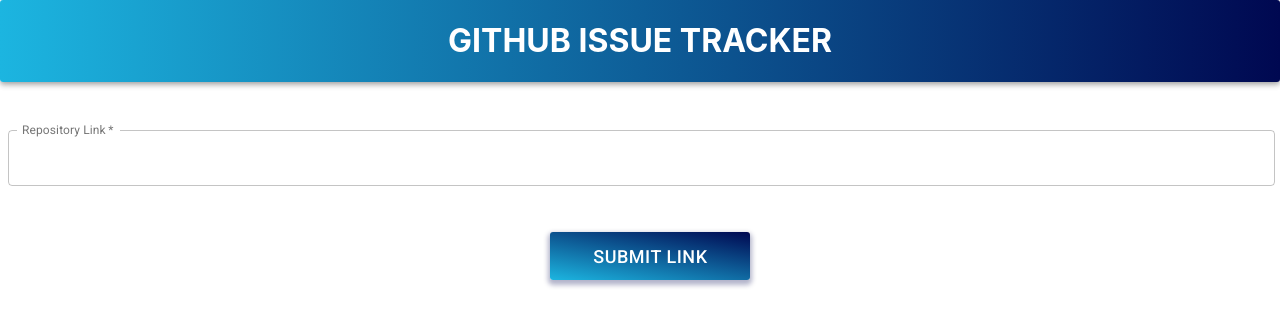
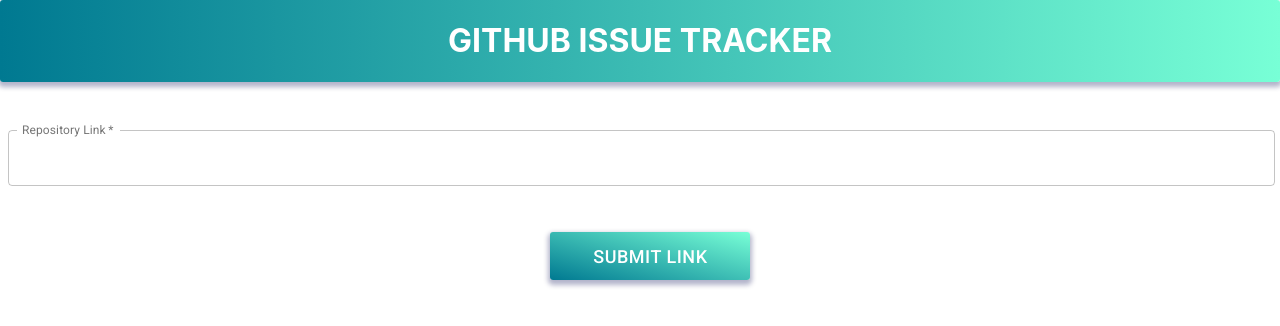
Before and after one commit to aayusachdev/Issue-tracker, a React (Create React App) app: page / in a window 1280 px wide. Shown: the top 326 px of the page. Built offline with nearby package versions, Linux system fonts and the light colour scheme.

Commit message:
UI changes

```diff
--- a/src/components/ErrorModalComp.js
+++ b/src/components/ErrorModalComp.js
@@ -15,7 +15,7 @@ const useStyles = makeStyles({
     media: {
       height: 140,
       width:500,
-      background: 'linear-gradient(15deg, #1CB5E0 0%, #000851 100%)',
+      background: 'linear-gradient(15deg , #007991, #78ffd6)',
       borderRadius: 4,
       margin: '25% auto',
       boxShadow: '0px 3px 5px 2px rgba(0, 8, 81, 0.3)',
--- a/src/components/HeaderComp.js
+++ b/src/components/HeaderComp.js
@@ -16,12 +16,12 @@ import AppBar from '@material-ui/core/AppBar';
 */
 const StyledAppBar = withStyles({
     root: {
-      background: 'linear-gradient(90deg, #1CB5E0 0%, #000851 100%)',
+      background: 'linear-gradient(to right, #007991, #78ffd6)',
       borderRadius: 3,
       border: 0,
       color: 'white',
       padding: '0 30px',
-      //boxShadow: '5px 3px 5px 2px rgba(0,8,81,0.3)',
+      boxShadow: '0px 3px 5px 2px rgba(0, 8, 81, 0.3)',
       textAlign:'center'
     }
   })(AppBar);
--- a/src/components/InputComp.js
+++ b/src/components/InputComp.js
@@ -27,7 +27,7 @@ var datetime= require('react-datetime');
 */
 const StyledButton = withStyles({
     root: {
-      background: 'linear-gradient(10deg, #1CB5E0 0%, #000851 100%)',
+      background: 'linear-gradient(15deg , #007991, #78ffd6)',
       borderRadius: 3,
       border: 0,
       color: 'white',
@@ -49,7 +49,7 @@ const StyledInput= withStyles({
     root: {
            margin: 'auto',
            width: '99%',
-           borderColor: '#000851'
+           borderColor: '#78ffd6'
         },
     })(TextField);
 
@@ -102,9 +102,8 @@ class InputComp extends Component{
                     axios.get(`${apiUrlIssues}/pulls`,{headers:{'Content-Type': 'application/json'}}),
                     axios.get(`${apiUrlIssues}/issues?since=${last_24hr}`,{headers:{'Content-Type': 'application/json'}}),
                     axios.get(`${apiUrlIssues}/issues?since=${last_7days}`,{headers:{'Content-Type': 'application/json'}})])
-                    /** GET API calls to
-                     *  Issues, -pulls, Issues -using since=last24hrs and since=last7days ISO strings.
-                     */
+                    /* GET API calls to
+                       Issues, -pulls, Issues -using since=last24hrs and since=last7days ISO strings.*/
                .then(axios.spread((firstResponse, secondResponse, thirdResponse, fourthResponse) => {
                     all_open_issues= firstResponse.data["open_issues_count"]-secondResponse.data.length;
                     issues_last7days= fourthResponse.data.length-thirdResponse.data.length;
--- a/src/components/IssuesBarComp.js
+++ b/src/components/IssuesBarComp.js
@@ -8,8 +8,7 @@ import '../css/style.css';
  * Uses a flex-container to display the { @IssuesComp } components.
  * Passes the issues count values as props to the { @IssuesComp } to display the individual issue count.
  */
-
- function IssuesBarComp(props) {
+function IssuesBarComp(props) {
 return (
     <Fragment>
         <div className="issue-flex-container">
--- a/src/components/IssuesComp.js
+++ b/src/components/IssuesComp.js
@@ -25,7 +25,7 @@ const customStyles = makeStyles({
     width:200,
     color: '#ffffff',
     textAlign:'center',
-    background: 'linear-gradient(15deg, #1CB5E0 0%, #000851 100%)',
+    background: 'linear-gradient(15deg, #007991, #78ffd6)',
   },
   content: {
     textAlign:'center',
--- a/src/components/LoadingSpinnerComp.js
+++ b/src/components/LoadingSpinnerComp.js
@@ -18,7 +18,7 @@ const LoadingSpinnerComp = (props) =>{
     const isOpen= props.open
     return(
         isOpen ? (<div style={{textAlign:'center'}}>
-                        <RingLoader css={custom} sizeUnit={"px"} size={200} color={'#000851'}/>
+                        <RingLoader css={custom} sizeUnit={"px"} size={200} color={'#007991'}/>
                   </div>) : null
     )
 }
```
